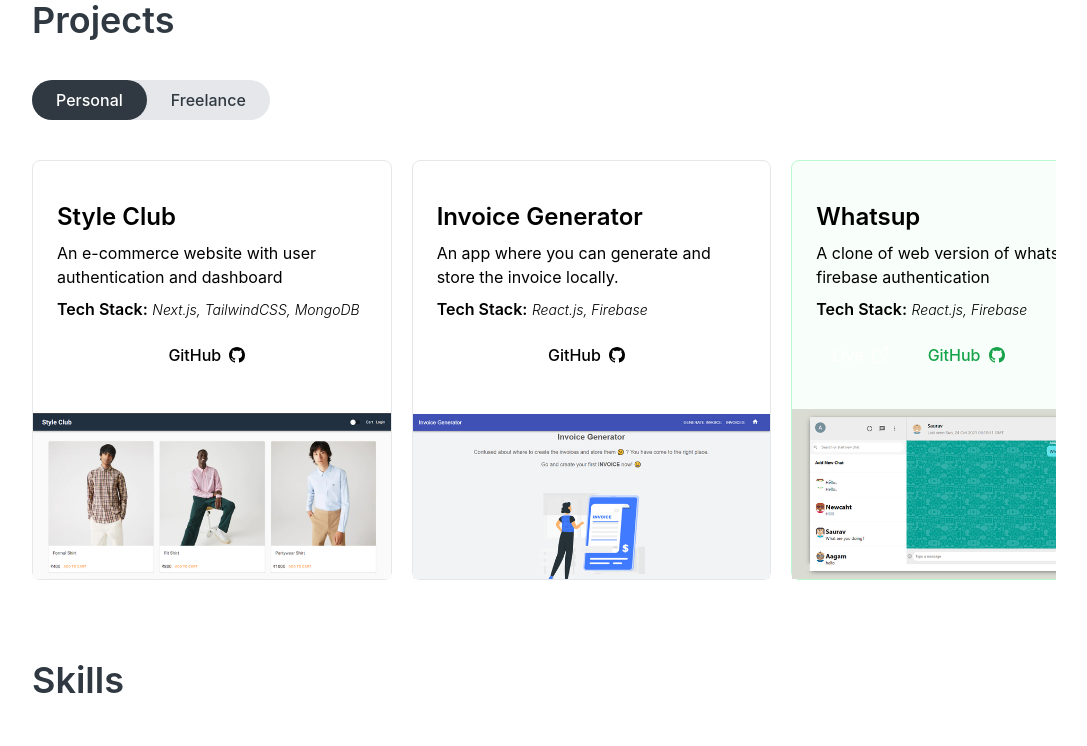
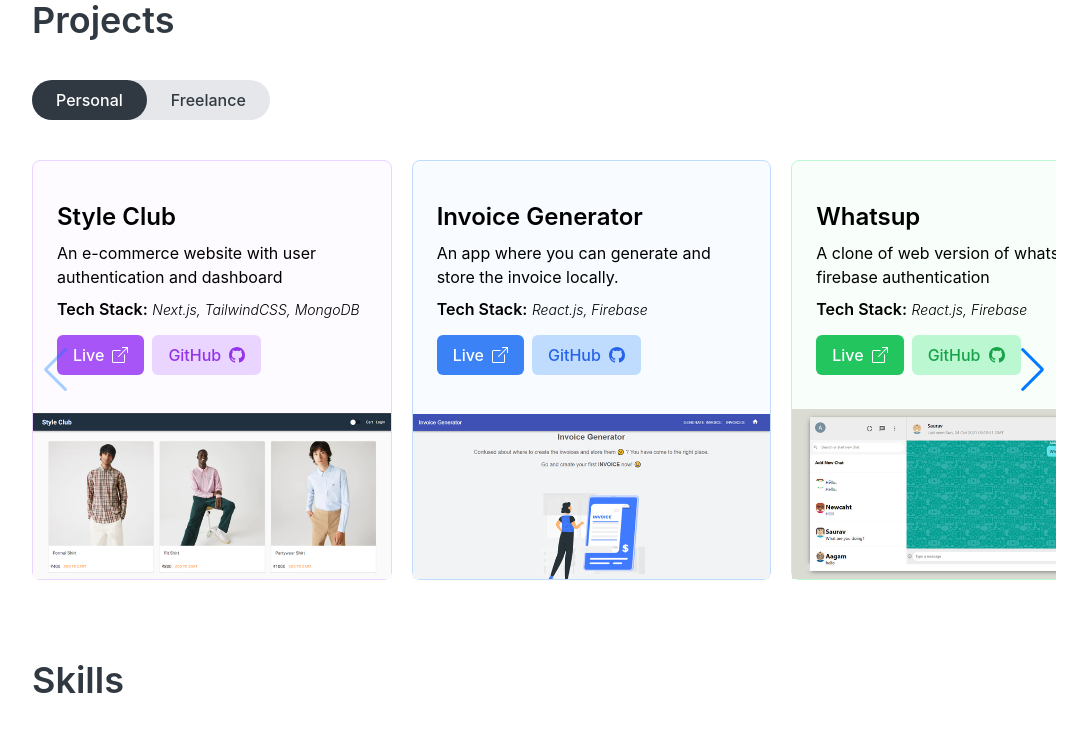
Before and after one commit to Aagam-Jain-113/Aagam-Jain-113.github.io, a React (Create React App) app: page / in a window 1280 px wide. Shown: the part 1385-2131 px from the top of the page, without its empty margins (96-1183 px from the left). Built offline with nearby package versions, Linux system fonts and the light colour scheme.

Commit message:
fixed: Color schema bug

```diff
--- a/src/components/ProjectTemplate.js
+++ b/src/components/ProjectTemplate.js
@@ -3,15 +3,19 @@ import { BsBoxArrowUpRight, BsGithub } from 'react-icons/bs'
 import { Swiper, SwiperSlide } from "swiper/react"
 import "swiper/css";
 import "swiper/css/free-mode"
+import "swiper/css/navigation"
+import "swiper/css/scrollbar"
 import SwiperCore, {
-    Scrollbar, FreeMode
+    Scrollbar, FreeMode, Navigation
 } from 'swiper';
 
-SwiperCore.use([FreeMode, Scrollbar]);
+SwiperCore.use([FreeMode, Navigation, Scrollbar]);
 
 function ProjectTemplate(props) {
     return (
-        <Swiper slidesPerView={1.2} spaceBetween={10} FreeMode={true} pagination={{
+        <Swiper scrollbar={{
+            "hide": true
+        }} slidesPerView={1.2} navigation={true} spaceBetween={10} FreeMode={true} pagination={{
             "clickable": true
         }} breakpoints={{
             "768": {
@@ -25,14 +29,14 @@ function ProjectTemplate(props) {
         }} className="mySwiper">
             {props.data.map((project) => {
                 return (
-                    <SwiperSlide className={`rounded-lg pt-10 bg-opacity-20 bg-${project.color}-100 border border-${project.color}-200`}>
+                    <SwiperSlide className={`rounded-lg pt-10 bg-opacity-20 border ` + (project.theme === "purple" ? "bg-purple-100 border-purple-200" : project.theme === "green" ? "bg-green-100 border-green-200" : "bg-blue-100 border-blue-200")}>
                         <div className='px-6 h-2/3 sm:h-1/2'>
                             <p className='font-semibold text-2xl'>{project.title}</p>
                             <p className='mt-2'>{project.description}</p>
                             <p className='mt-2'><span className='font-semibold'>Tech Stack:</span> <span className='italic text-sm font-light'>{project.tech}</span> </p>
                             <div className='my-4 flex absolute bottom-[35%] md:bottom-[50%] lg:bottom-[45%]'>
-                                <a href={project.liveLink} target="_blank" rel="noopener noreferrer" className={`mr-2 flex w-fit items-center py-2 bg-${project.color}-500 hover:bg-${project.color}-400 text-white font-medium px-4 rounded-md`}>Live <BsBoxArrowUpRight className='ml-2' /></a>
-                                <a href={project.githubLink} target="_blank" rel="noopener noreferrer" className={`py-2 flex items-center w-fit text-${project.color}-600 hover:bg-${project.color}-300 font-medium bg-${project.color}-200 px-4 rounded-md`}>GitHub <BsGithub className='ml-2' /></a>
+                                <a href={project.liveLink} target="_blank" rel="noopener noreferrer" className={`mr-2 flex w-fit items-center py-2 text-white font-medium px-4 rounded-md ` + (project.theme === "purple" ? "bg-purple-500 hover:bg-purple-400" : project.theme === "green" ? "bg-green-500 hover:bg-green-400" : "bg-blue-500 hover:bg-blue-400")}>Live <BsBoxArrowUpRight className='ml-2' /></a>
+                                <a href={project.githubLink} target="_blank" rel="noopener noreferrer" className={`py-2 flex items-center w-fit font-medium px-4 rounded-md ` + (project.theme === "purple" ? "bg-purple-200 text-purple-600 hover:bg-purple-300" : project.theme === "green" ? "bg-green-200 text-green-600 hover:bg-green-300" : "bg-blue-200 text-blue-600 hover:bg-blue-300")}>GitHub <BsGithub className='ml-2' /></a>
                             </div>
                         </div>
                         <img src={project.preview} alt="Preview" className='w-full lg:absolute bottom-0' />
--- a/src/utils/projectData.js
+++ b/src/utils/projectData.js
@@ -15,7 +15,7 @@ const data = {
             liveLink: "https://style-club.vercel.app/",
             githubLink: "https://github.com/Aagam-Jain-113/style-club",
             preview: StyleClub,
-            color: "purple"
+            theme: "purple"
         },
         {
             title: "Invoice Generator",
@@ -24,7 +24,7 @@ const data = {
             liveLink: "https://aagam-jain-113.github.io/invoice-generator/",
             githubLink: "https://github.com/Aagam-Jain-113/invoice-generator",
             preview: Invoice,
-            color: "blue"
+            theme: "blue"
         },
         {
             title: "Whatsup",
@@ -33,7 +33,7 @@ const data = {
             liveLink: "https://whatsupchat.netlify.app/",
             githubLink: "https://github.com/Aagam-Jain-113/whatsapp-clone",
             preview: Whatsup,
-            color: "green"
+            theme: "green"
         },
         {
             title: "Aidzee",
@@ -42,7 +42,7 @@ const data = {
             liveLink: "https://aidzee.netlify.app/",
             githubLink: "https://github.com/Aagam-Jain-113/AidZee",
             preview: Aidzee,
-            color: "purple"
+            theme: "purple"
         },
         {
             title: "Speakable",
@@ -51,7 +51,7 @@ const data = {
             liveLink: "https://speakableai.netlify.app/",
             githubLink: "https://github.com/Aagam-Jain-113/Speakable",
             preview: Speakable,
-            color: "blue"
+            theme: "blue"
         }
     ],
     freelanceProjects: [
@@ -62,7 +62,7 @@ const data = {
             liveLink: "https://rubexfreelance.netlify.app",
             githubLink: "https://github.com/Aagam-Jain-113/rubex",
             preview: Rubex,
-            color: "purple"
+            theme: "purple"
         },
         {
             title: "Trend PVC",
@@ -71,7 +71,7 @@ const data = {
             liveLink: "https://trendpvc.com/",
             githubLink: "https://github.com/lemon-8/trend-laminates/tree/react",
             preview: Trend,
-            color: "blue"
+            theme: "blue"
         }
     ]
 }
```
